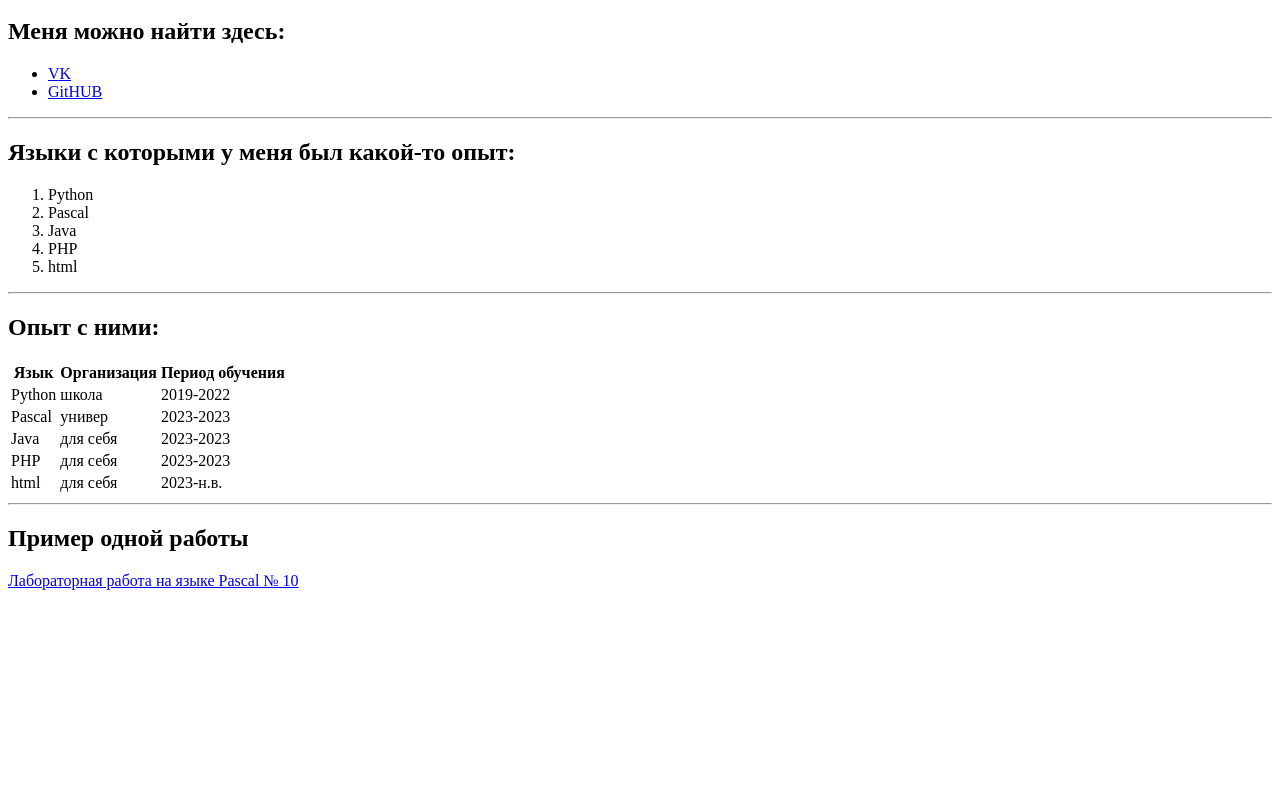
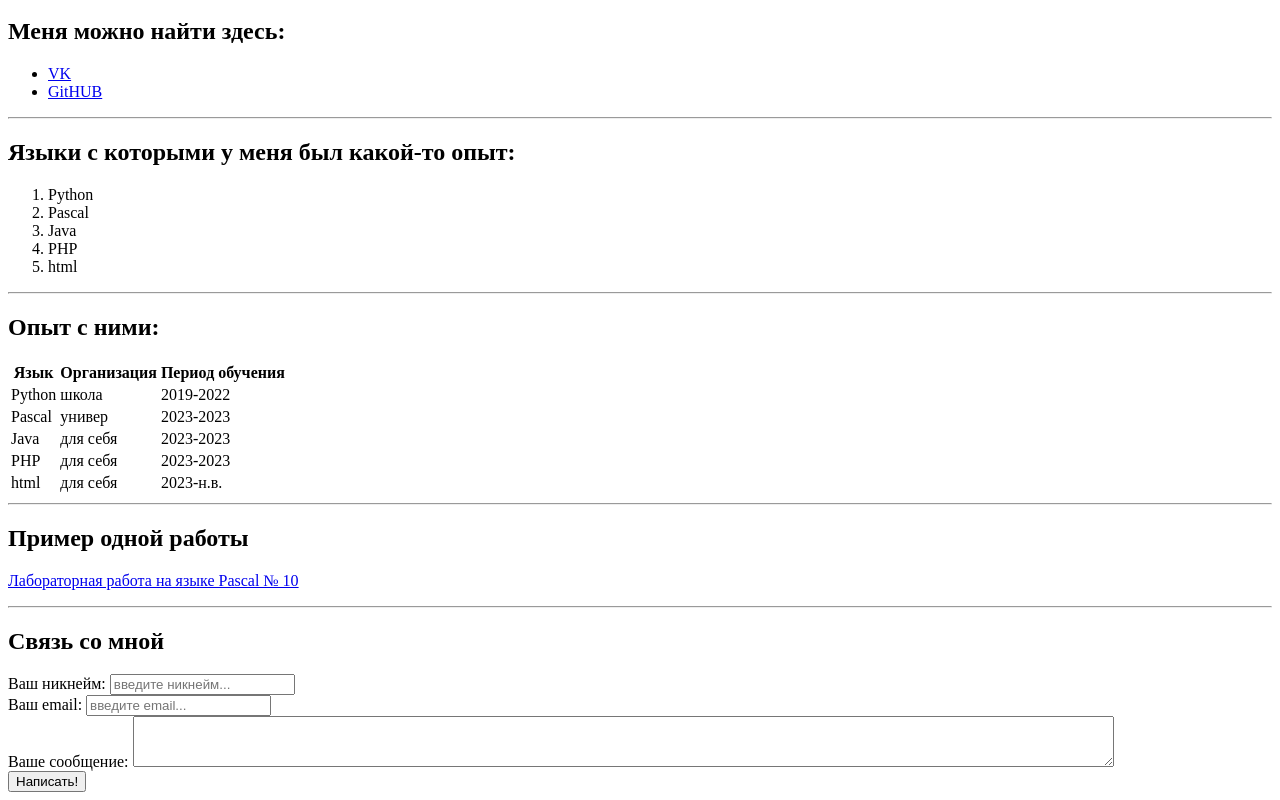
Before and after one commit to nicka-CC/laba10-Pascal, a plain HTML site: page index.html in a window 1280 px wide. Shown: the part 392-1192 px from the top of the page. Before the commit the page ends 998 px from the top, so only its background shows below. Drawn offline with Linux system fonts and the light colour scheme.

Commit message:
Add files via upload

```diff
--- a/index.html
+++ b/index.html
@@ -65,6 +65,26 @@
         </tr>
     </table>
     <hr>
-    <p><h2>Пример одной работы</h2></p>
+    <h2>Пример одной работы</h2>
     <p><a href="new.html">Лабораторная работа на языке Pascal № 10</a>
+    <hr>
+    <h2>Связь со мной</h2>
+    <form>
+        <label for="name">Ваш никнейм:</label>
+        <input type="text" id="name" placeholder="введите никнейм...">
+
+        <br>
+
+        <label for="email">Ваш email:</label>
+        <input type="text" id="email" placeholder="введите email...">
+
+        <br>
+
+        <label for="text">Ваше сообщение:</label>
+        <textarea id="text" rows="3" cols ="120"></textarea>
+
+        <br>
+
+        <input type="submit" value="Написать!">
+    </form>
 </body>
```
